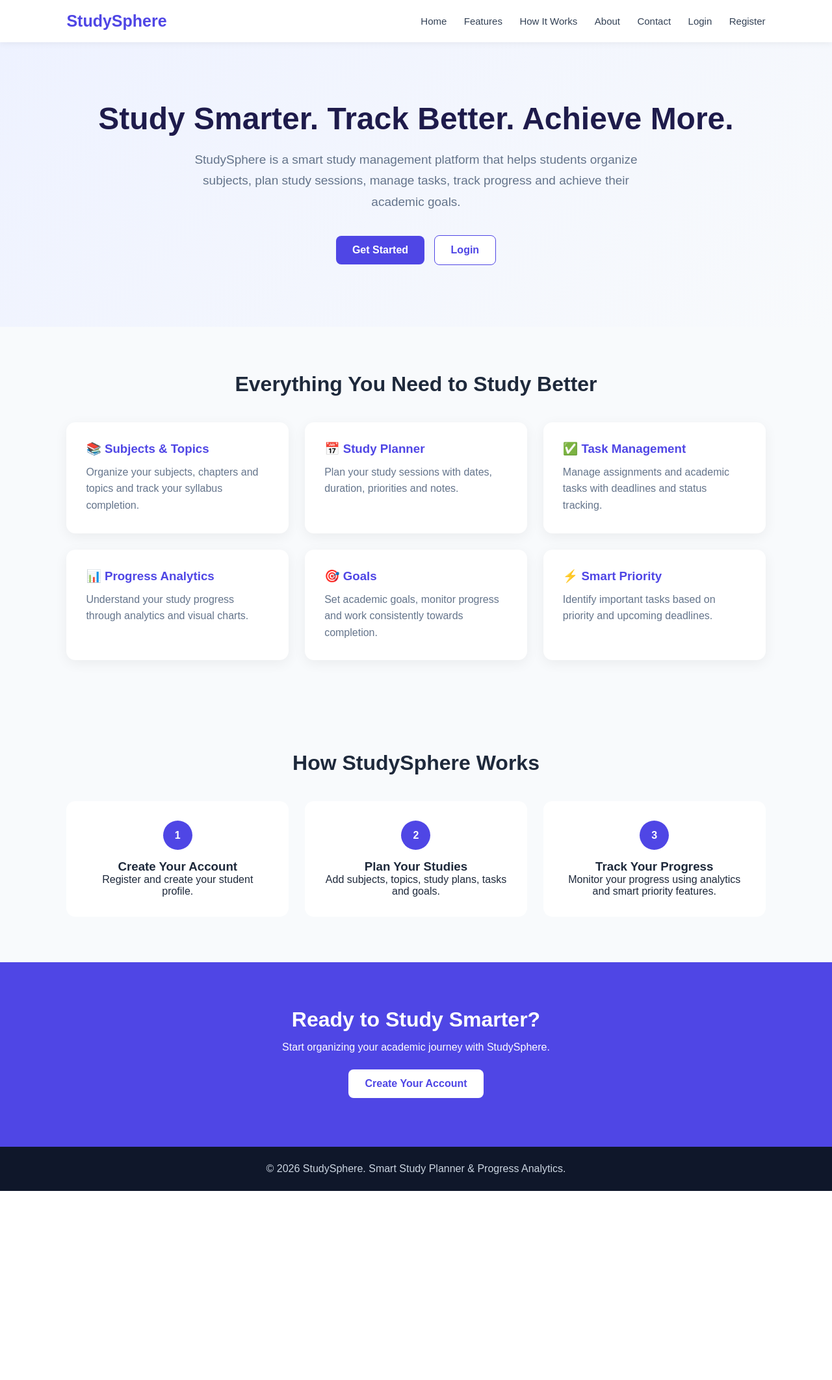
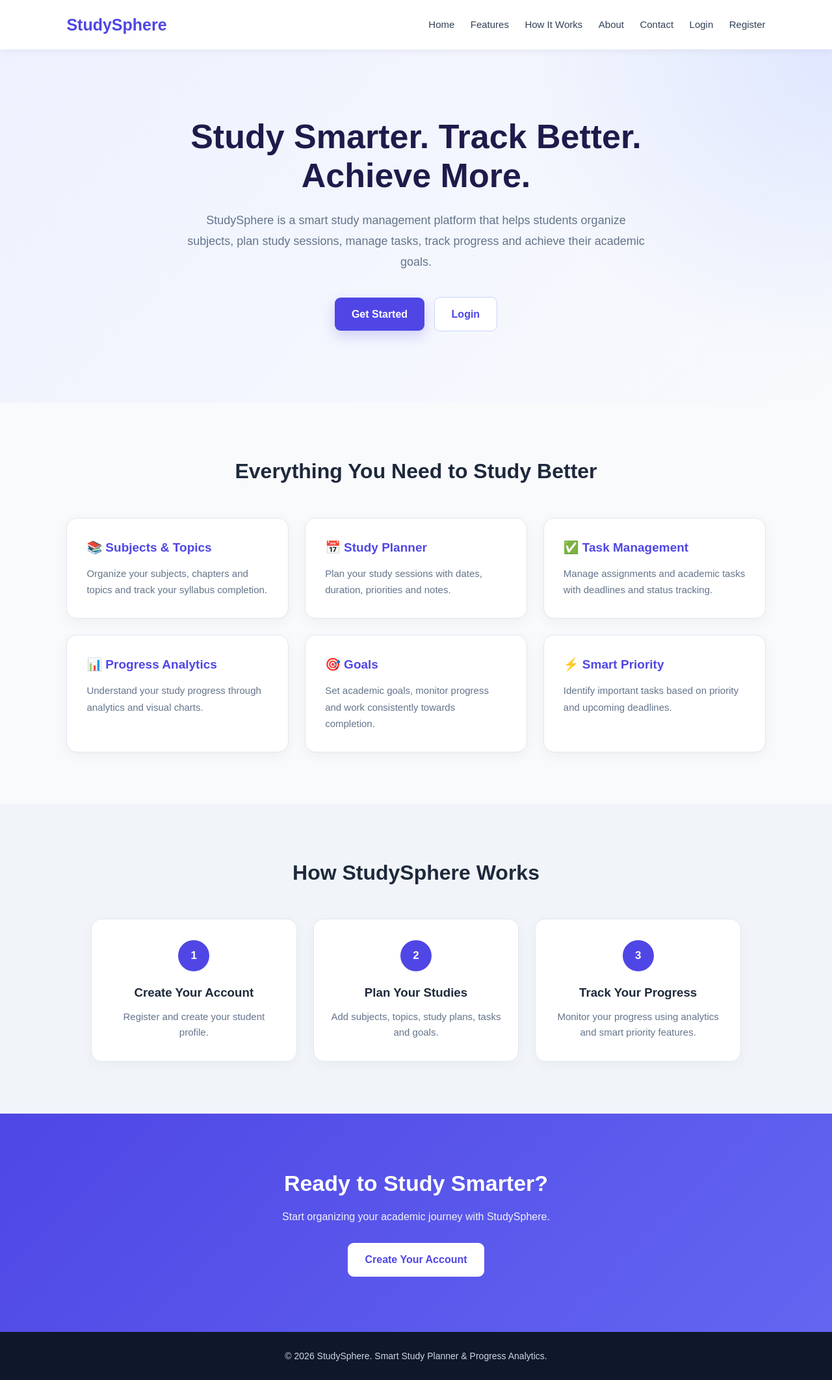
Before and after one commit to anjalisinhmar2872005-png/StudySphere, a Django app: page / in a window 1280 px wide. Shown: the whole page at 65% size. Before the commit the page ends 1833 px from the top, so only its background shows below. Run offline with Django 5.2, Linux system fonts and the light colour scheme.

Commit message:
Polish home page UI

```diff
--- a/core/templates/core/home.html
+++ b/core/templates/core/home.html
@@ -14,21 +14,28 @@
             font-family: Arial, sans-serif;
         }
 
+        html {
+            scroll-behavior: smooth;
+        }
+
         body {
             background: #f8fafc;
             color: #1e293b;
+            line-height: 1.6;
         }
 
+        /* NAVBAR */
+
         nav {
-            background: white;
+            background: rgba(255, 255, 255, 0.96);
             padding: 18px 8%;
             display: flex;
             justify-content: space-between;
             align-items: center;
-            box-shadow: 0 2px 10px rgba(0,0,0,0.06);
+            box-shadow: 0 2px 12px rgba(0, 0, 0, 0.06);
             position: sticky;
             top: 0;
-            z-index: 10;
+            z-index: 100;
         }
 
         .logo {
@@ -40,131 +47,191 @@
         nav a {
             text-decoration: none;
             color: #334155;
-            margin-left: 22px;
+            margin-left: 20px;
             font-size: 15px;
+            font-weight: 500;
+            transition: 0.25s;
         }
 
         nav a:hover {
             color: #4f46e5;
         }
 
+        /* HERO */
+
         .hero {
-            padding: 90px 8%;
+            padding: 105px 8%;
             text-align: center;
-            background: linear-gradient(135deg, #eef2ff, #f8fafc);
+            background:
+                radial-gradient(circle at top right, #e0e7ff, transparent 35%),
+                linear-gradient(135deg, #eef2ff, #f8fafc);
         }
 
         .hero h1 {
-            font-size: 48px;
+            max-width: 850px;
+            margin: auto;
+            font-size: 52px;
+            line-height: 1.15;
             color: #1e1b4b;
-            margin-bottom: 20px;
+            margin-bottom: 22px;
         }
 
         .hero p {
-            font-size: 19px;
+            max-width: 720px;
+            margin: auto;
+            font-size: 18px;
             color: #64748b;
-            max-width: 700px;
-            margin: auto;
-            line-height: 1.7;
+            line-height: 1.8;
         }
 
         .buttons {
-            margin-top: 30px;
+            margin-top: 32px;
         }
 
         .btn {
             display: inline-block;
-            padding: 13px 25px;
-            border-radius: 8px;
+            padding: 13px 26px;
+            border-radius: 9px;
             text-decoration: none;
             margin: 5px;
             font-weight: bold;
+            transition: 0.25s;
         }
 
         .primary {
             background: #4f46e5;
             color: white;
+            box-shadow: 0 8px 20px rgba(79, 70, 229, 0.22);
+        }
+
+        .primary:hover {
+            background: #4338ca;
+            transform: translateY(-2px);
         }
 
         .secondary {
             background: white;
             color: #4f46e5;
-            border: 1px solid #4f46e5;
+            border: 1px solid #c7d2fe;
         }
 
+        .secondary:hover {
+            background: #eef2ff;
+            transform: translateY(-2px);
+        }
+
+        /* SECTIONS */
+
         section {
-            padding: 70px 8%;
+            padding: 80px 8%;
         }
 
         .section-title {
             text-align: center;
             font-size: 32px;
-            margin-bottom: 40px;
+            margin-bottom: 45px;
             color: #1e293b;
         }
+
+        /* FEATURES */
 
         .features {
             display: grid;
             grid-template-columns: repeat(3, 1fr);
             gap: 25px;
+            max-width: 1150px;
+            margin: auto;
         }
 
         .card {
             background: white;
             padding: 30px;
-            border-radius: 14px;
-            box-shadow: 0 5px 20px rgba(0,0,0,0.06);
+            border-radius: 16px;
+            border: 1px solid #e2e8f0;
+            box-shadow: 0 5px 20px rgba(0, 0, 0, 0.05);
+            transition: 0.25s;
+        }
+
+        .card:hover {
+            transform: translateY(-6px);
+            box-shadow: 0 12px 30px rgba(0, 0, 0, 0.09);
         }
 
         .card h3 {
             color: #4f46e5;
             margin-bottom: 12px;
+            font-size: 19px;
         }
 
         .card p {
             color: #64748b;
-            line-height: 1.6;
+            line-height: 1.7;
+            font-size: 15px;
+        }
+
+        /* HOW IT WORKS */
+
+        #how-it-works {
+            background: #f1f5f9;
         }
 
         .steps {
             display: grid;
             grid-template-columns: repeat(3, 1fr);
             gap: 25px;
+            max-width: 1000px;
+            margin: auto;
         }
 
         .step {
             text-align: center;
             background: white;
-            padding: 30px;
-            border-radius: 14px;
+            padding: 32px 25px;
+            border-radius: 16px;
+            border: 1px solid #e2e8f0;
+            box-shadow: 0 5px 20px rgba(0, 0, 0, 0.04);
         }
 
         .number {
-            width: 45px;
-            height: 45px;
+            width: 48px;
+            height: 48px;
             background: #4f46e5;
             color: white;
             border-radius: 50%;
             display: flex;
             align-items: center;
             justify-content: center;
-            margin: 0 auto 15px;
+            margin: 0 auto 18px;
             font-weight: bold;
+            font-size: 17px;
         }
+
+        .step h3 {
+            margin-bottom: 10px;
+            color: #1e293b;
+        }
+
+        .step p {
+            color: #64748b;
+            font-size: 15px;
+        }
+
+        /* CTA */
 
         .cta {
             text-align: center;
-            background: #4f46e5;
+            background: linear-gradient(135deg, #4f46e5, #6366f1);
             color: white;
         }
 
         .cta h2 {
-            font-size: 32px;
-            margin-bottom: 15px;
+            font-size: 34px;
+            margin-bottom: 12px;
         }
 
         .cta p {
-            margin-bottom: 20px;
+            margin-bottom: 22px;
+            opacity: 0.92;
         }
 
         .cta .btn {
@@ -172,30 +239,74 @@
             color: #4f46e5;
         }
 
+        .cta .btn:hover {
+            transform: translateY(-2px);
+            background: #f8fafc;
+        }
+
+        /* FOOTER */
+
         footer {
             background: #0f172a;
             color: #cbd5e1;
             text-align: center;
-            padding: 25px;
+            padding: 26px;
+            font-size: 14px;
         }
 
-        @media (max-width: 800px) {
+        /* RESPONSIVE */
+
+        @media (max-width: 900px) {
+
             nav {
                 flex-direction: column;
                 gap: 15px;
             }
 
             nav a {
-                margin: 5px;
+                margin: 4px 7px;
+                display: inline-block;
             }
 
             .hero h1 {
-                font-size: 36px;
+                font-size: 42px;
+            }
+
+            .features,
+            .steps {
+                grid-template-columns: 1fr 1fr;
+            }
+        }
+
+        @media (max-width: 600px) {
+
+            section {
+                padding: 60px 6%;
+            }
+
+            .hero {
+                padding: 75px 6%;
+            }
+
+            .hero h1 {
+                font-size: 34px;
+            }
+
+            .hero p {
+                font-size: 16px;
+            }
+
+            .section-title {
+                font-size: 27px;
             }
 
             .features,
             .steps {
                 grid-template-columns: 1fr;
+            }
+
+            nav a {
+                font-size: 14px;
             }
         }
     </style>
@@ -233,6 +344,7 @@
     </section>
 
     <section id="features">
+
         <h2 class="section-title">Everything You Need to Study Better</h2>
 
         <div class="features">
@@ -289,6 +401,7 @@
     </section>
 
     <section id="how-it-works">
+
         <h2 class="section-title">How StudySphere Works</h2>
 
         <div class="steps">
@@ -323,17 +436,23 @@
     </section>
 
     <section class="cta">
+
         <h2>Ready to Study Smarter?</h2>
 
         <p>
             Start organizing your academic journey with StudySphere.
         </p>
 
-        <a href="/register/" class="btn">Create Your Account</a>
+        <a href="/register/" class="btn">
+            Create Your Account
+        </a>
+
     </section>
 
     <footer>
-        <p>© 2026 StudySphere. Smart Study Planner & Progress Analytics.</p>
+        <p>
+            © 2026 StudySphere. Smart Study Planner & Progress Analytics.
+        </p>
     </footer>
 
 </body>
```
